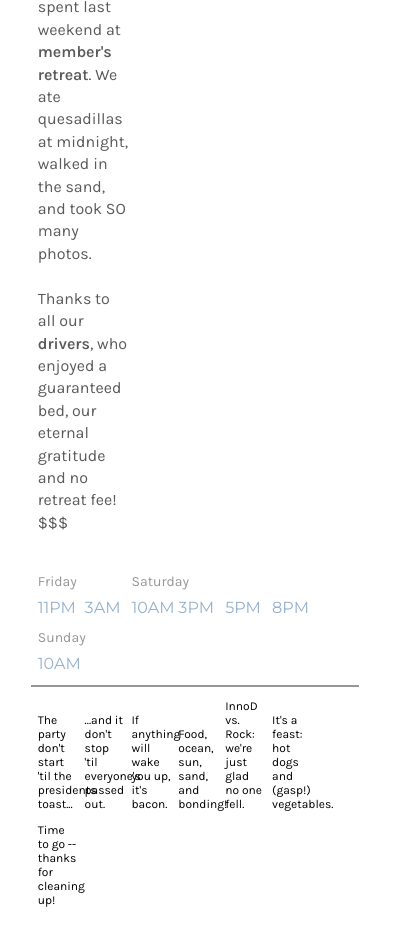
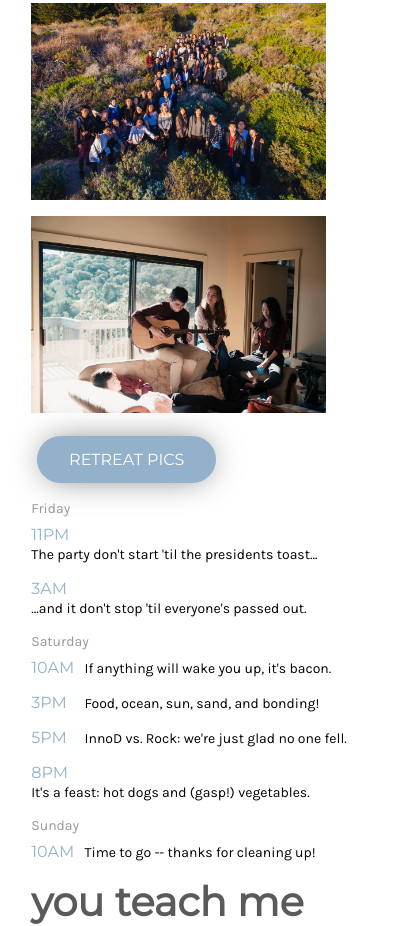
Before and after one commit to jubearsun/innod-newsletter, a website: page index.html in a window 390 px wide. Shown: the part 519-1445 px from the top of the page, 413 px wide, since content can reach past the window. Drawn offline with nearby package versions, Linux system fonts and the light colour scheme.

Commit message:
responsive

```diff
--- a/index.html
+++ b/index.html
@@ -87,6 +87,50 @@
               It's a feast: hot dogs and (gasp!) vegetables.
             </div>
             <div class="event">
+              Time to go -- thanks for cleaning up!
+            </div>
+          </div>
+        </div>
+        <div class="timeline--mobile">
+          <div class="event">
+            <div class="time day friday">11PM</div>
+            <div class="name">
+              The party don't start 'til the presidents toast...
+            </div>
+          </div>
+          <div class="event">
+            <div class="time">3AM</div>
+            <div class="name">
+              ...and it don't stop 'til everyone's passed out.
+            </div>
+          </div>
+          <div class="event">
+            <div class="time day saturday">10AM</div>
+            <div class="name">
+              If anything will wake you up, it's bacon.
+            </div>
+          </div>
+          <div class="event">
+            <div class="time">3PM</div>
+            <div class="name">
+              Food, ocean, sun, sand, and bonding!
+            </div>
+          </div>
+          <div class="event">
+            <div class="time">5PM</div>
+            <div class="name">
+              InnoD vs. Rock: we're just glad no one fell.
+            </div>
+          </div>
+          <div class="event">
+            <div class="time">8PM</div>
+            <div class="name">
+              It's a feast: hot dogs and (gasp!) vegetables.
+            </div>
+          </div>
+          <div class="event">
+            <div class="time day sunday">10AM</div>
+            <div class="name">
               Time to go -- thanks for cleaning up!
             </div>
           </div>
--- a/sass/style.scss
+++ b/sass/style.scss
@@ -44,6 +44,10 @@
 
       &:nth-child(3n) {
         margin-right: 0;
+
+        @media (max-width: 970px) {
+          margin-right: 2%;
+        }
       }
 
       &.col--1 {
@@ -107,10 +111,19 @@
 
       &.col--rgb {
         border-left: 1px solid lighten($c__grey, 25%);
+
+        @media (max-width: 970px) {
+          border-left: 0;
+        }
       }
 
       &.col--page--2 {
         padding: 36px;
+
+        @media (max-width: 970px) {
+          padding: 0;
+          margin-bottom: 8%;
+        }
       }
 
       &.col--3 {
@@ -120,6 +133,11 @@
           img {
             text-align: left;
             width: 80%;
+
+            @media (max-width: 970px) {
+              text-align: center;
+              width: 100%;
+            }
           }
 
           .btn__wrapper {
@@ -137,6 +155,20 @@
               padding: 14px 32px 14px 32px;
               color: $c__white;
               box-shadow: 0px 0px 34px -8px rgba(90,90,90,1);
+            }
+
+            @media (max-width: 1170px) {
+              left: 15%;
+            }
+
+            @media (max-width: 1030px) {
+              left: 5%;
+            }
+
+            @media (max-width: 970px) {
+              margin-top: 8%;
+              left: 2%;
+              width: 100%;
             }
           }
         }
@@ -166,6 +198,12 @@
             }
           }
         }
+      }
+
+      @media (max-width: 970px) {
+        display: block;
+        margin-bottom: 5%;
+        width: 90%;
       }
     }
 
@@ -216,6 +254,10 @@
 
       .divider--h {
         border: 0.8px solid $c__grey;
+
+        @media (max-width: 620px) {
+          display: none;
+        }
       }
 
       .events {
@@ -229,6 +271,10 @@
           margin-right: 1%;
           vertical-align: bottom;
         }
+      }
+
+      @media (max-width: 620px) {
+        display: none;
       }
     }
 
@@ -249,6 +295,67 @@
         color: $c__white;
         box-shadow: 0px 0px 34px -8px rgba(90,90,90,1);
       }
+
+      @media (max-width: 970px) {
+        width: 100%;
+        left: 0;
+        margin-top: 18px;
+      }
     }
   }
 }
+
+@media (max-width: 620px) {
+  .timeline--mobile {
+    font: 16px "Montserrat", sans-serif;
+
+    .event {
+      margin-bottom: 16px;
+
+      .time {
+        vertical-align: top;
+        color: $c__blue;
+        display: inline-block;
+        width: 20%;
+
+        &.day {
+          &::before {
+            content: "";
+            margin-bottom: 8px;
+            display: block;
+            color: $c__grey;
+            font: 14px "Karla", sans-serif;
+          }
+        }
+
+        &.friday {
+          &::before {
+            content: "Friday";
+          }
+        }
+
+        &.saturday {
+          &::before {
+            content: "Saturday";
+          }
+        }
+
+        &.sunday {
+          &::before {
+            content: "Sunday";
+          }
+        }
+
+        @media (max-width: 440px) {
+          width: 15%;
+        }
+      }
+
+      .name {
+        font: 14px "Karla", sans-serif;
+        display: inline-block;
+        vertical-align: bottom;
+      }
+    }
+  }
+}
```
Also changed, not shown: css/style.css.
